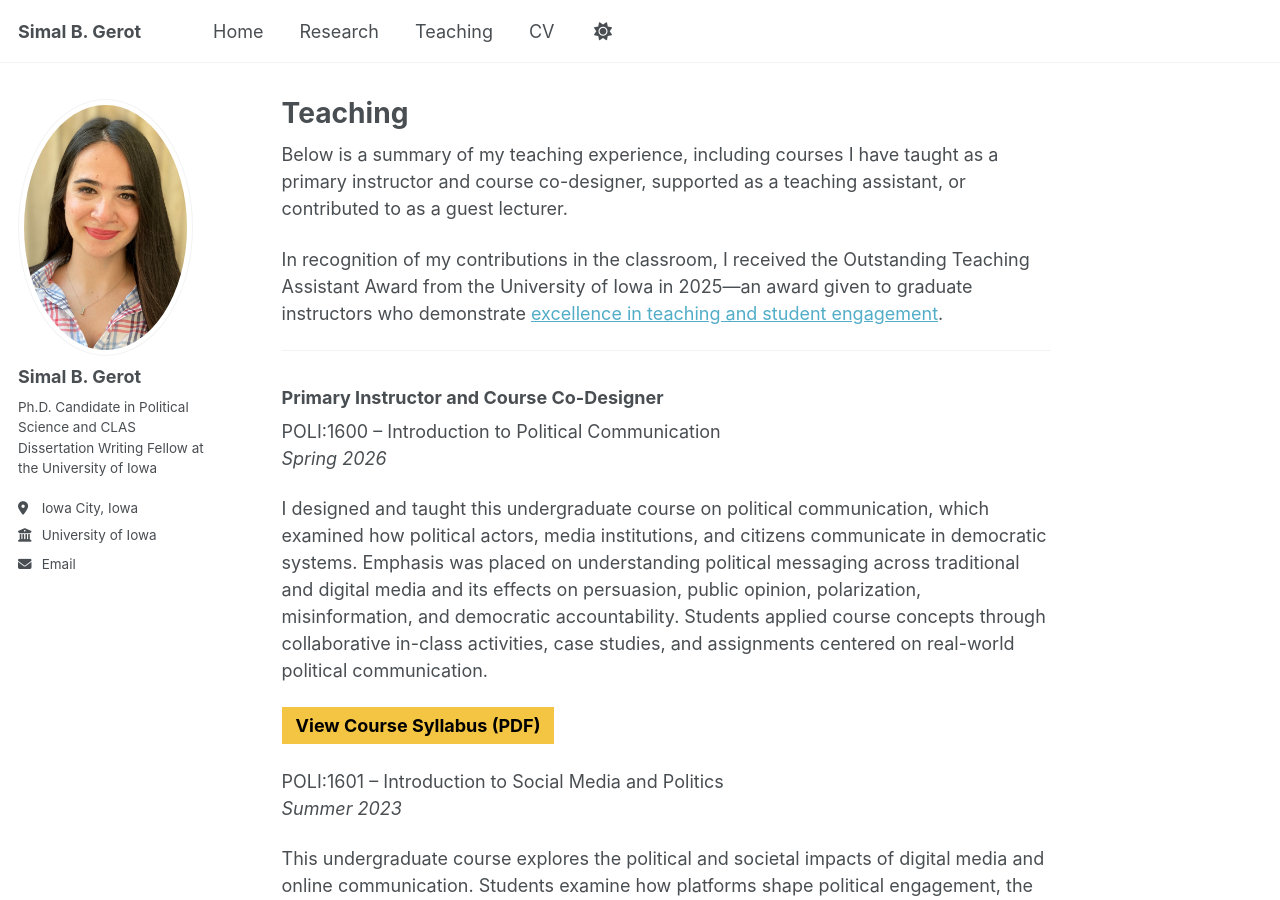
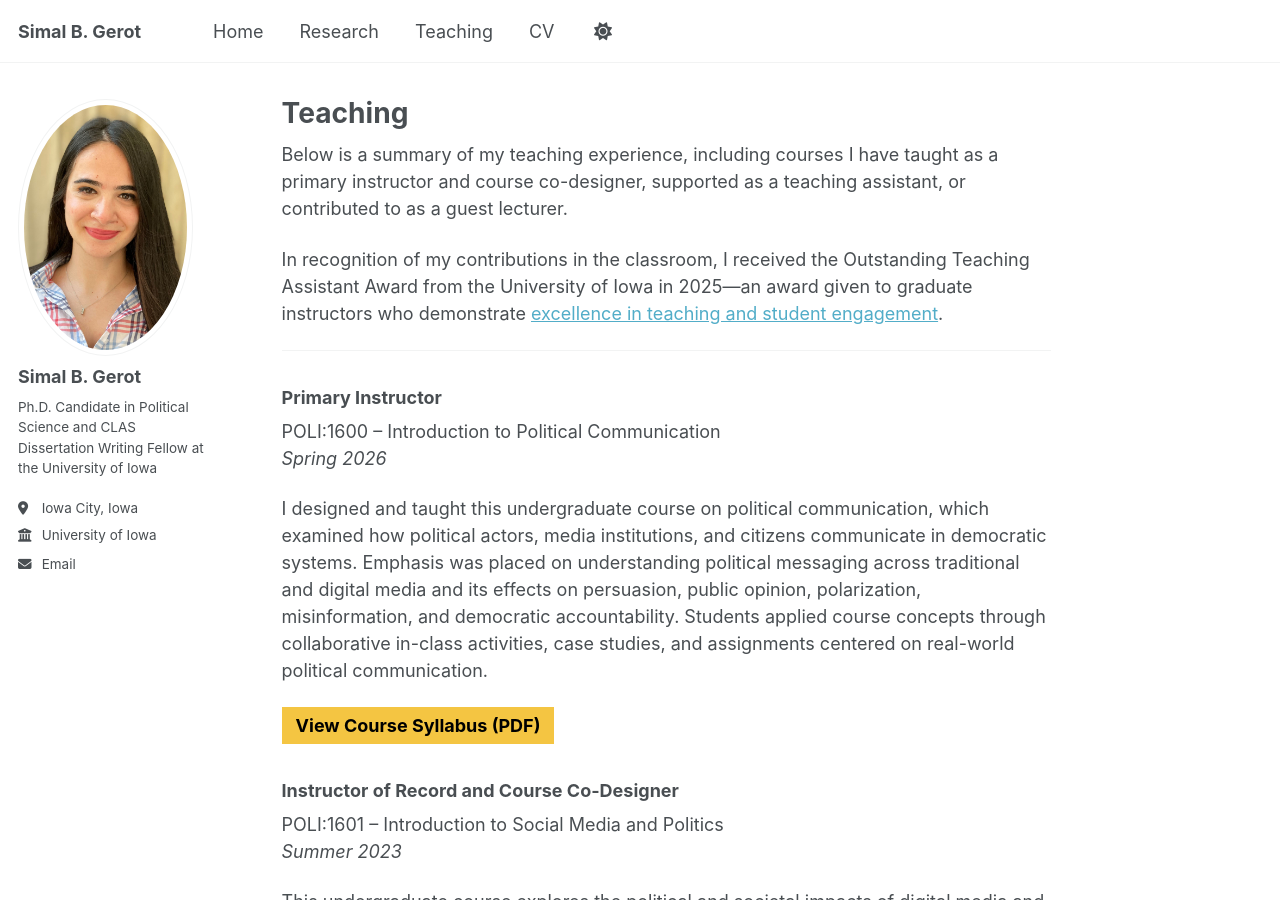
Before and after one commit to sbgerot/sbgerot.github.io, a Jekyll site: the page built from _pages/teaching.md, in a window 1280 px wide and 900 px high. Built offline with Jekyll 4.4.1, drawn with Linux system fonts in a browser that asks for light colours; part of the change alters nothing that is shown.

Commit message:
Update teaching.md

```diff
--- a/_pages/teaching.md
+++ b/_pages/teaching.md
@@ -10,8 +10,8 @@ Below is a summary of my teaching experience, including courses I have taught as
 In recognition of my contributions in the classroom, I received the Outstanding Teaching Assistant Award from the University of Iowa in 2025—an award given to graduate instructors who demonstrate [excellence in teaching and student engagement](https://cot.org.uiowa.edu/teaching-awards/outstanding-teaching-assistant-awards#accordion-item-326-0).
 
 ---
-### Primary Instructor and Course Co-Designer
 
+### Primary Instructor
 POLI:1600 – Introduction to Political Communication
 <br>
   _Spring 2026_
@@ -23,6 +23,8 @@ I designed and taught this undergraduate course on political communication, whic
     View Course Syllabus (PDF)
   </button>
 </a>
+
+### Instructor of Record and Course Co-Designer
 
 POLI:1601 – Introduction to Social Media and Politics
 <br>
```
